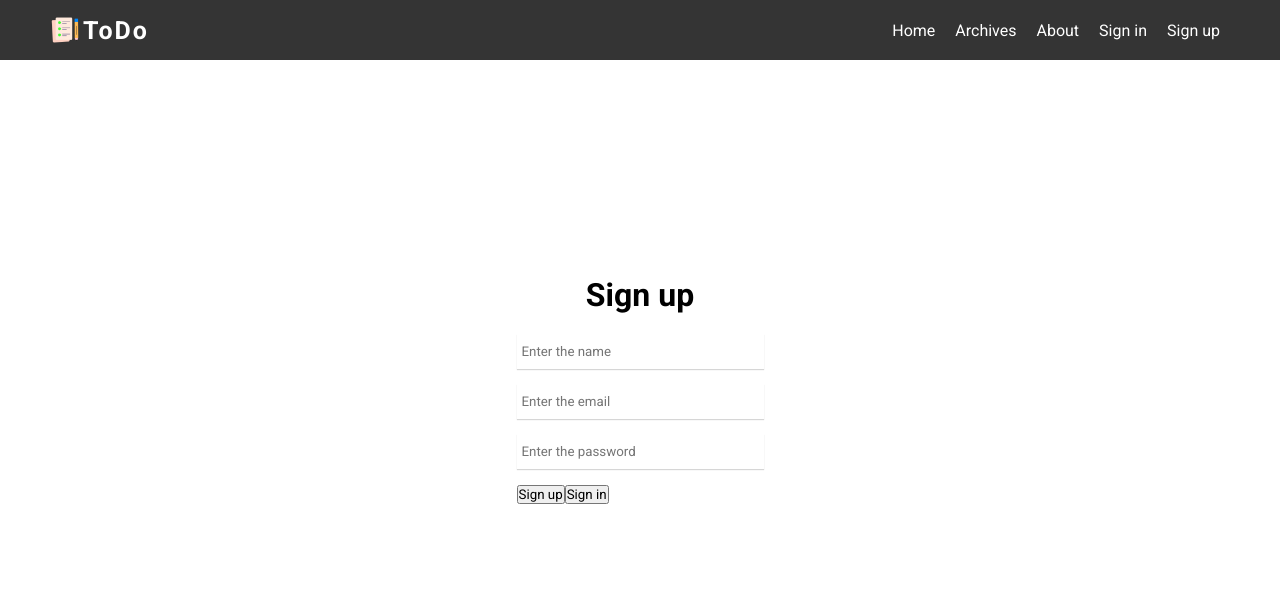
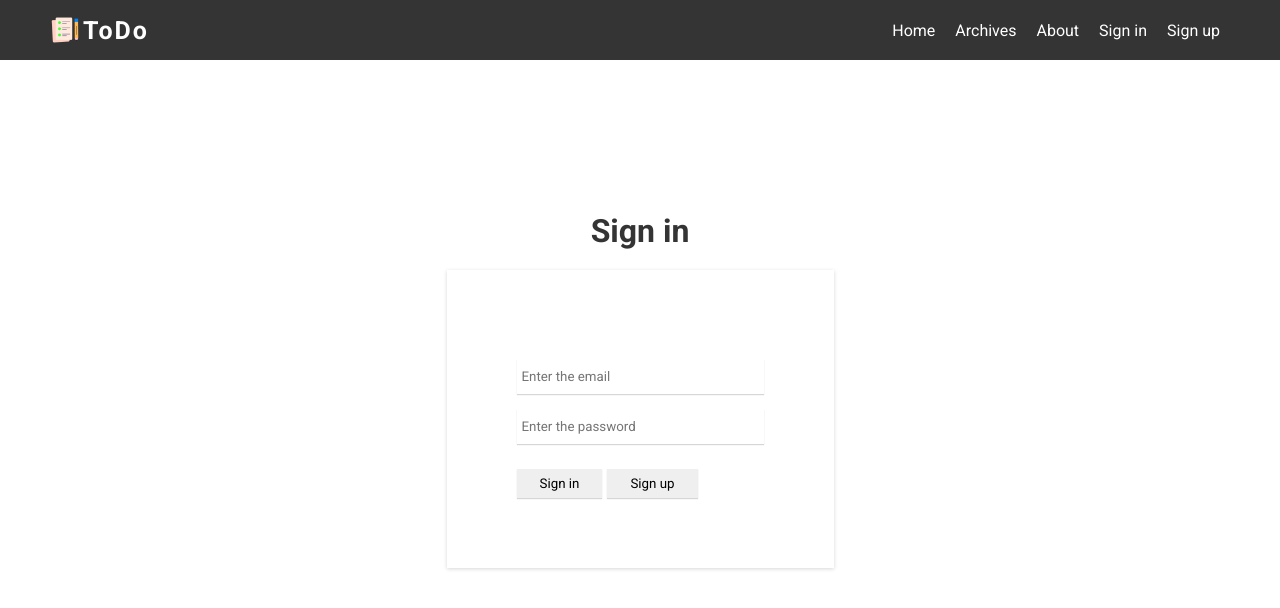
Before and after one commit to ysdhuri312/todo-web-app, a React (Vite) app in the folder client/: page / in a window 1280 px wide. Shown: the top 608 px of the page. Built offline with nearby package versions, Linux system fonts and the light colour scheme.

Commit message:
Create signin form with style

```diff
--- a/client/src/App.css
+++ b/client/src/App.css
@@ -38,7 +38,7 @@
 }
 
 
-/***** Sign Up *****/
+/***** Sign up and Sign in *****/
 
 .form-container {
     height: 80vh;
@@ -50,9 +50,10 @@
 
 .form-container h1 {
     margin: 20px;
+    color: #343434;
 }
 
-.signup {
+.auth-form {
     box-shadow: rgba(0, 0, 0, 0.16) 0px 1px 4px;
     padding: 70px;
 }
@@ -64,7 +65,7 @@ input {
     box-shadow: rgba(0, 0, 0, 0.16) 0px 1px 1px;
 }
 
-.signup button {
+.auth-form button {
     margin-top: 10px;
     margin-right: 5px;
     padding: 7px 23px;
@@ -74,7 +75,7 @@ input {
     transition: transform 0.1s ease, background 0.2s ease;
 }
 
-.signup button:active {
+.auth-form button:active {
     transform: scale(0.95);
     box-shadow: rgba(0, 0, 0, 0) 0px 1px 1px;
 }
--- a/client/src/App.jsx
+++ b/client/src/App.jsx
@@ -2,13 +2,15 @@
 
 import './App.css';
 import Header from './components/Header';
+import Signin from './components/Signin';
 import Signup from './components/Signup';
 
 function App() {
   return (
     <>
       <Header />
-      <Signup />
+      {/* <Signup /> */}
+      <Signin />
     </>
   );
 }
--- /dev/null
+++ b/client/src/components/Signin.jsx
@@ -0,0 +1,50 @@
+/** @format */
+
+import { useState } from 'react';
+
+const Signin = () => {
+  const [email, setEmail] = useState('');
+  const [password, setPassword] = useState('');
+
+  const submitHandler = (e) => {
+    e.preventDefault();
+
+    setEmail('');
+    setPassword('');
+
+    console.log(email, password);
+  };
+
+  return (
+    <div className='form-container'>
+      <h1>Sign in</h1>
+      <form className='auth-form' onSubmit={submitHandler}>
+        <br />
+        <input
+          type='text'
+          value={email}
+          onChange={(e) => setEmail(e.target.value)}
+          name='password'
+          placeholder='Enter the email'
+          required
+        />
+        <br />
+        <input
+          type='password'
+          value={password}
+          onChange={(e) => setPassword(e.target.value)}
+          name='password'
+          placeholder='Enter the password'
+          required
+        />
+        <br />
+        <button type='submit'>Sign in</button>
+        <button type='button' onClick={() => console.log('Just clicked')}>
+          Sign up
+        </button>
+      </form>
+    </div>
+  );
+};
+
+export default Signin;
```
Also changed, not shown: client/src/components/login.html (deleted, +0 -27 lines).
